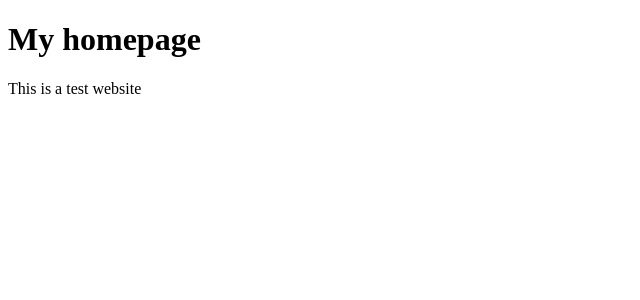
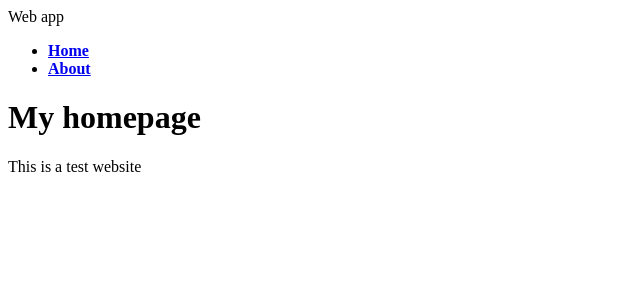
Before and after one commit to AgnesDemon/Python, a Flask app: page / in a window 1280 px wide. Shown: the top 300 px of the page, without its empty margins (0-640 px from the left). Run offline with Flask 3, Linux system fonts and the light colour scheme.

Commit message:
Saving modified data

```diff
--- a/packt_python/app_5/templates/home.html
+++ b/packt_python/app_5/templates/home.html
@@ -1,8 +1,7 @@
-<!DOCTYPE html>
-<html>
-<body>
+{%extends "layout.html"%}
+{%block content%}
+<div class="home">
     <h1>My homepage</h1>
     <p>This is a test website</p>
-</body>
-
-</html>
+</div>
+{%endblock%}
--- /dev/null
+++ b/packt_python/app_5/templates/layout.html
@@ -0,0 +1,24 @@
+<!DOCTYPE html>
+<html>
+    <head>
+        <title>Flask app</title>
+        <link rel="stylesheet" href="{{url_for('static', filename='css/main.css')}}">
+    </head>
+    <body>
+        <header>
+            <div class="container">
+                <h class="logo">Web app</h>
+                <strong><nav>
+                    <ul class="menu">
+                        <li><a href="{{ url_for('home') }}">Home</a></li>
+                        <li><a href="{{ url_for('about') }}">About</a></li>
+                    </ul>
+                </nav></strong>
+            </div>
+        </header>
+        <div class="container">
+            {%block content%}
+            {%endblock%}
+        </div>
+    </body>
+</html>
```
Also changed, not shown: packt_python/app_5/templates/about.html (+5 -5 lines), packt_python/app_5/static/css/main.css (added).
